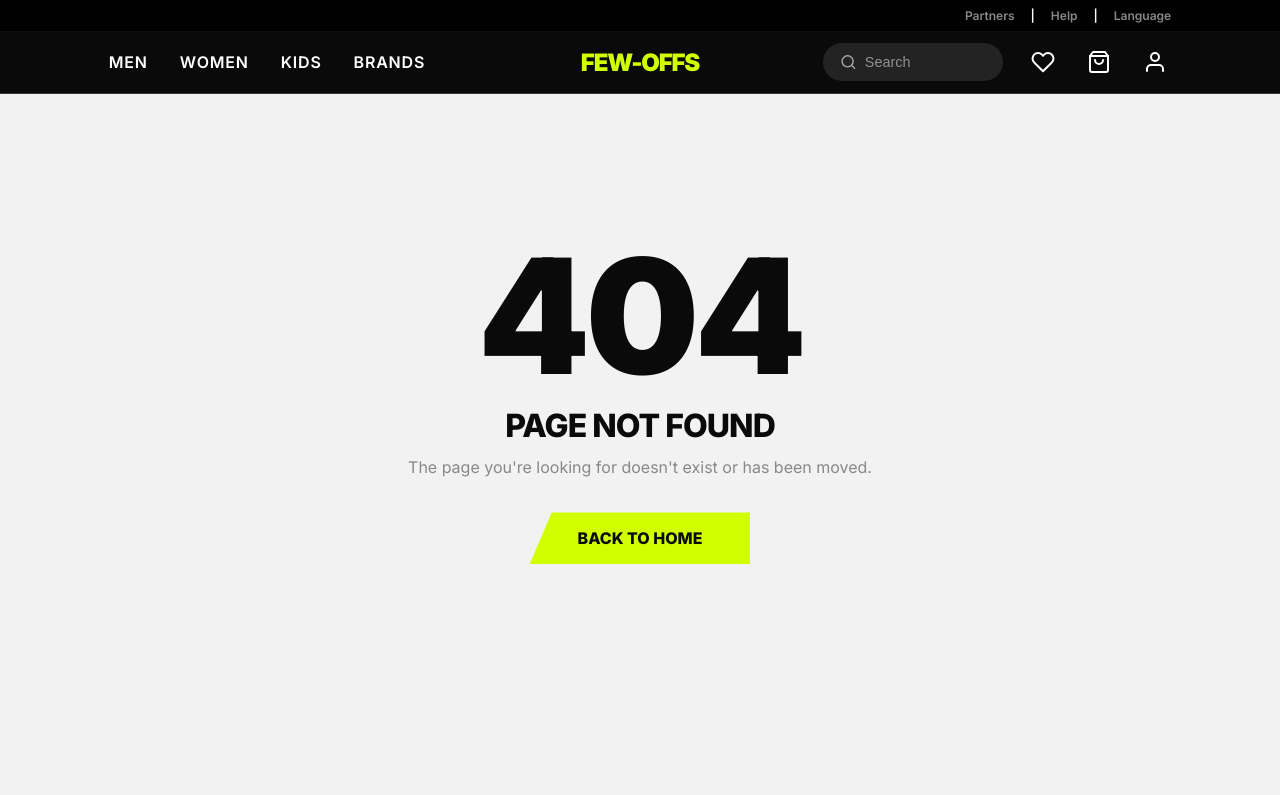
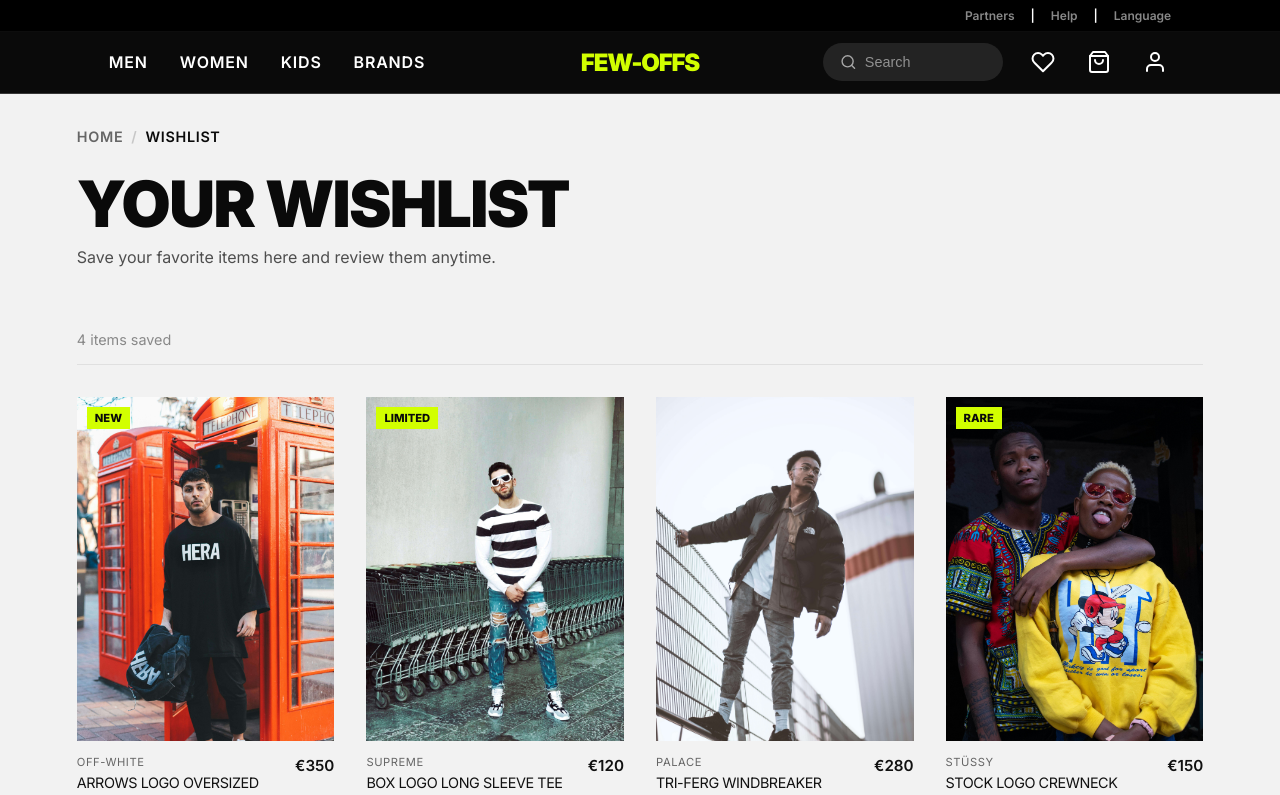
Before and after one commit to jelleschokkaert/few-offs-react, a React (Vite) app: page /wishlist in a window 1280 px wide. Shown: the top 795 px of the page. Built offline with nearby package versions, Linux system fonts and the light colour scheme.

Commit message:
added wishlist

```diff
--- a/src/App.jsx
+++ b/src/App.jsx
@@ -10,6 +10,7 @@
 import CategoryPage from "./pages/CategoryPage";
 import ProductDetailPage from "./pages/ProductDetailPage";
 import BrandsPage from "./pages/BrandsPage";
+import WishlistPage from "./pages/WishlistPage";
 import NotFoundPage from "./pages/NotFoundPage";
 import { products } from "./data/products";
 
@@ -35,6 +36,7 @@
         <Route path="/women" element={<CategoryPage category="women" />} />
         <Route path="/kids" element={<CategoryPage category="kids" />} />
         <Route path="/brands" element={<BrandsPage />} />
+        <Route path="/wishlist" element={<WishlistPage />} />
         <Route path="*" element={<NotFoundPage />} />
       </Routes>
     </>
--- a/src/components/Layout/Navbar.jsx
+++ b/src/components/Layout/Navbar.jsx
@@ -126,24 +126,24 @@
                                 </svg>
                                 <input type="text" placeholder="Search" />
                             </div>
-                            <button className="icon-btn" aria-label="Favorites">
+                            <Link to="/wishlist" className="icon-btn" aria-label="Favorites">
                                 <svg width="24" height="24" viewBox="0 0 24 24" fill="none" stroke="currentColor" strokeWidth="2" strokeLinecap="round" strokeLinejoin="round">
                                     <path d="M20.84 4.61a5.5 5.5 0 0 0-7.78 0L12 5.67l-1.06-1.06a5.5 5.5 0 0 0-7.78 7.78l1.06 1.06L12 21.23l7.78-7.78 1.06-1.06a5.5 5.5 0 0 0 0-7.78z"></path>
                                 </svg>
-                            </button>
-                            <button className="icon-btn" aria-label="Cart">
+                            </Link>
+                            <Link to="/cart" className="icon-btn" aria-label="Cart">
                                 <svg width="24" height="24" viewBox="0 0 24 24" fill="none" stroke="currentColor" strokeWidth="2" strokeLinecap="round" strokeLinejoin="round">
                                     <path d="M6 2L3 6v14a2 2 0 0 0 2 2h14a2 2 0 0 0 2-2V6l-3-4z"></path>
                                     <line x1="3" y1="6" x2="21" y2="6"></line>
                                     <path d="M16 10a4 4 0 0 1-8 0"></path>
                                 </svg>
-                            </button>
-                            <button className="icon-btn" aria-label="Profile">
+                            </Link>
+                            <Link to="/login" className="icon-btn" aria-label="Profile">
                                 <svg width="24" height="24" viewBox="0 0 24 24" fill="none" stroke="currentColor" strokeWidth="2" strokeLinecap="round" strokeLinejoin="round">
                                     <path d="M20 21v-2a4 4 0 0 0-4-4H8a4 4 0 0 0-4 4v2"></path>
                                     <circle cx="12" cy="7" r="4"></circle>
                                 </svg>
-                            </button>
+                            </Link>
                             <button
                                 className={`mobile-menu-toggle ${isMenuOpen ? 'active' : ''}`}
                                 aria-label="Toggle menu"
@@ -187,6 +187,7 @@
                             <Link to="/men" onClick={closeMenu}>MEN</Link>
                             <Link to="/kids" onClick={closeMenu}>KIDS</Link>
                             <Link to="/brands" onClick={closeMenu}>BRANDS</Link>
+                            <Link to="/wishlist" onClick={closeMenu}>WISHLIST</Link>
                             <Link to="/login" onClick={closeMenu}>LOGIN</Link>
                             <Link to="/cart" onClick={closeMenu}>CART</Link>
                         </nav>
--- /dev/null
+++ b/src/pages/WishlistPage.jsx
@@ -0,0 +1,71 @@
+import React, { useEffect } from "react";
+import Navbar from "../components/Layout/Navbar";
+import Footer from "../components/Layout/Footer";
+import ShopProductCard from "../components/UI/ShopProductCard";
+import Breadcrumbs from "../components/UI/Breadcrumbs";
+import { products } from "../data/products";
+
+const WishlistPage = () => {
+    // Mock wishlist items (first 4 products)
+    const wishlistItems = products.slice(0, 4);
+
+    useEffect(() => {
+        window.scrollTo(0, 0);
+    }, []);
+
+    return (
+        <>
+            <Navbar />
+            <div
+                className="container"
+                style={{
+                    paddingTop: "8rem",
+                    minHeight: "100vh",
+                    paddingBottom: "4rem",
+                }}
+            >
+                <Breadcrumbs />
+
+                <div className="page-header category-page-header">
+                    <h1 className="category-title">Your Wishlist</h1>
+                    <p className="category-description">
+                        Save your favorite items here and review them anytime.
+                    </p>
+                </div>
+
+                <div className="category-content-wrapper">
+                    <div className="product-listing-container" style={{ width: "100%" }}>
+                        <div className="category-header-row">
+                            <span className="result-count">
+                                {wishlistItems.length} items saved
+                            </span>
+                        </div>
+
+                        <div className="shop-grid">
+                            {wishlistItems.length > 0 ? (
+                                wishlistItems.map((product) => (
+                                    <ShopProductCard
+                                        key={product.id}
+                                        id={product.id}
+                                        image={product.image}
+                                        brand={product.brand}
+                                        name={product.name}
+                                        badge={product.badge}
+                                        price={product.price}
+                                    />
+                                ))
+                            ) : (
+                                <div className="no-products-message">
+                                    <p>Your wishlist is empty.</p>
+                                </div>
+                            )}
+                        </div>
+                    </div>
+                </div>
+            </div>
+            <Footer />
+        </>
+    );
+};
+
+export default WishlistPage;
```
